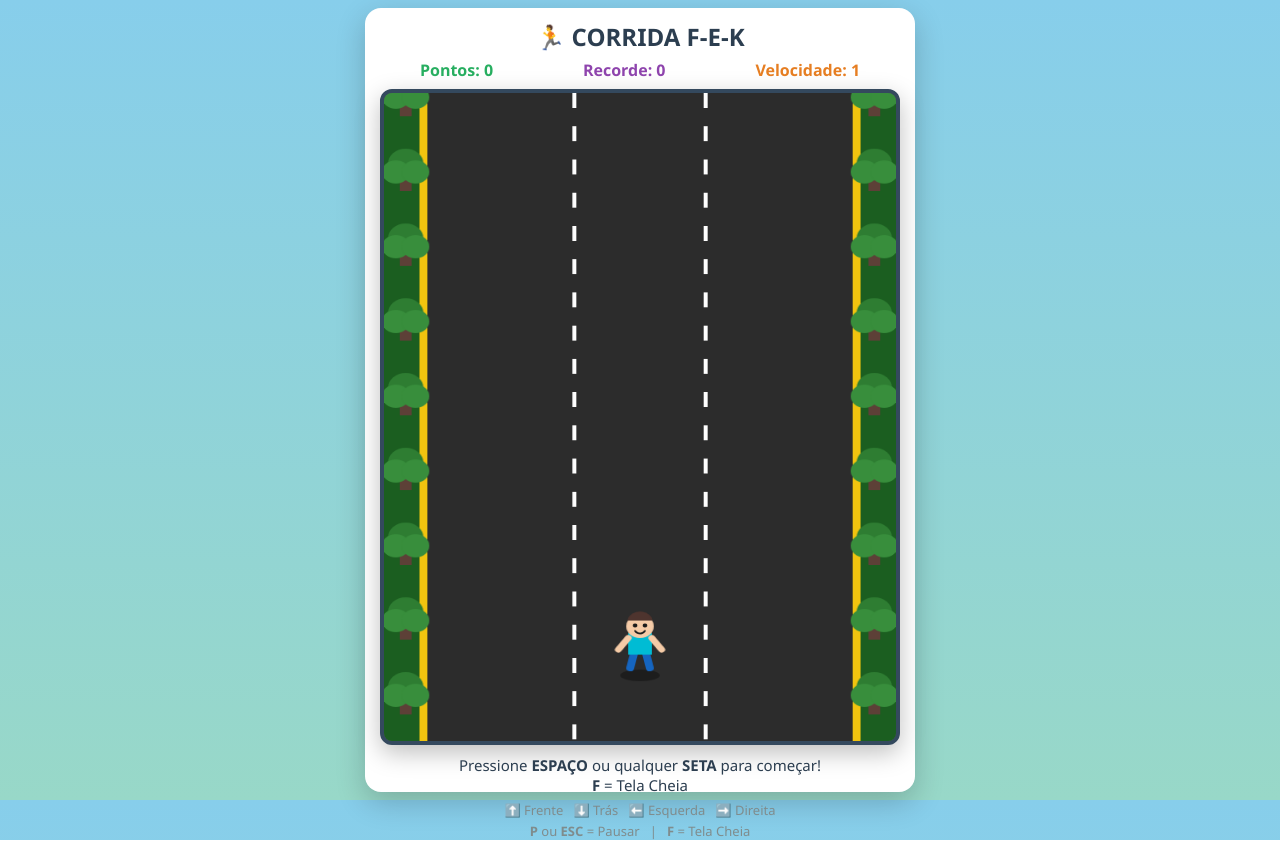
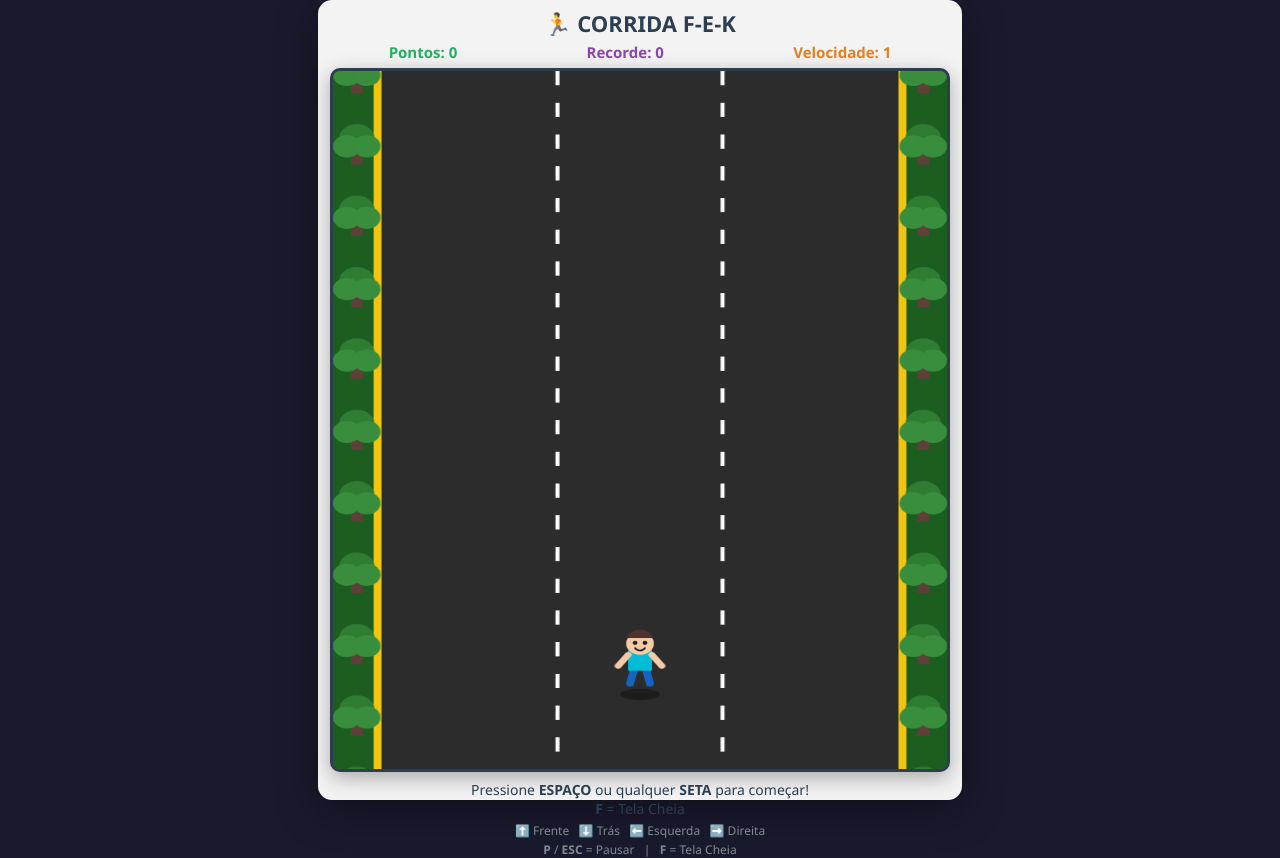
Before and after one commit to emmanusfleurinord-ops/projeto-do-meu-jogo-de-corrida, a plain HTML site: page index.html in a window 1280 px wide. Drawn offline with Linux system fonts and the light colour scheme.

Commit message:
Refactor game interface styles and dimensions
Updated styling and layout of the game interface, including background color, container dimensions, and font sizes. Adjusted canvas size and player dimensions for improved gameplay experience.

```diff
--- a/index.html
+++ b/index.html
@@ -12,7 +12,7 @@
         }
 
         body {
-            background: linear-gradient(180deg, #87CEEB 0%, #98D8C8 100%);
+            background: #1a1a2e;
             font-family: 'Segoe UI', Tahoma, Geneva, Verdana, sans-serif;
             display: flex;
             justify-content: center;
@@ -24,68 +24,63 @@
 
         .container {
             text-align: center;
-            background: white;
-            padding: 12px 15px;
-            border-radius: 16px;
-            box-shadow: 0 10px 30px rgba(0, 0, 0, 0.2);
-            max-width: 98vw;
-            max-height: 98vh;
+            background: rgba(255, 255, 255, 0.95);
+            padding: 8px 12px;
+            border-radius: 14px;
+            box-shadow: 0 10px 40px rgba(0, 0, 0, 0.4);
+            max-width: 100vw;
+            max-height: 100vh;
         }
 
         h1 {
-            font-size: 24px;
-            margin-bottom: 6px;
+            font-size: 22px;
+            margin-bottom: 4px;
             color: #2c3e50;
         }
 
         .info {
             display: flex;
             justify-content: space-around;
-            margin-bottom: 8px;
-            font-size: 16px;
+            margin-bottom: 6px;
+            font-size: 15px;
             font-weight: bold;
             flex-wrap: wrap;
-            gap: 10px;
+            gap: 12px;
         }
 
-        #score {
-            color: #27ae60;
-        }
-
-        #speed {
-            color: #e67e22;
-        }
-
-        #highScore {
-            color: #8e44ad;
-        }
+        #score { color: #27ae60; }
+        #highScore { color: #8e44ad; }
+        #speed { color: #e67e22; }
 
         #gameCanvas {
-            border: 4px solid #34495e;
-            border-radius: 12px;
+            border: 3px solid #2c3e50;
+            border-radius: 10px;
             background: #555;
             display: block;
             margin: 0 auto;
-            width: min(520px, 92vw);
-            height: min(780px, 82vh);
-            box-shadow: 0 8px 25px rgba(0, 0, 0, 0.25);
+
+            /* ===== MAIOR NA LARGURA E NA ALTURA ===== */
+            width: min(620px, 96vw);
+            height: min(880px, 88vh);
+
+            box-shadow: 0 6px 20px rgba(0, 0, 0, 0.3);
         }
 
         .message {
-            margin-top: 10px;
-            font-size: 15px;
+            margin-top: 8px;
+            font-size: 14px;
             color: #2c3e50;
-            min-height: 40px;
+            min-height: 36px;
         }
 
         .controls {
-            margin-top: 6px;
-            font-size: 13px;
+            margin-top: 4px;
+            font-size: 12px;
             color: #7f8c8d;
         }
 
         .controls p {
-            margin: 3px 0;
+            margin: 2px 0;
         }
     </style>
 </head>
@@ -97,14 +92,14 @@
             <span id="highScore">Recorde: 0</span>
             <span id="speed">Velocidade: 1</span>
         </div>
-        <canvas id="gameCanvas" width="520" height="780"></canvas>
+        <canvas id="gameCanvas" width="620" height="880"></canvas>
         <div id="message" class="message">
             Pressione <strong>ESPAÇO</strong> ou qualquer <strong>SETA</strong> para começar!<br>
             Ou clique na estrada.
         </div>
         <div class="controls">
             <p>⬆️ Frente &nbsp; ⬇️ Trás &nbsp; ⬅️ Esquerda &nbsp; ➡️ Direita</p>
-            <p><strong>P</strong> ou <strong>ESC</strong> = Pausar &nbsp; | &nbsp; <strong>F</strong> = Tela Cheia</p>
+            <p><strong>P</strong> / <strong>ESC</strong> = Pausar &nbsp; | &nbsp; <strong>F</strong> = Tela Cheia</p>
         </div>
     </div>
 
@@ -117,10 +112,10 @@
         const messageEl = document.getElementById('message');
 
         const LANE_WIDTH = canvas.width / 3;
-        const PLAYER_W = 30;
-        const PLAYER_H = 55;
-        const OBSTACLE_WIDTH = 46;
-        const OBSTACLE_HEIGHT = 70;
+        const PLAYER_W = 34;
+        const PLAYER_H = 60;
+        const OBSTACLE_WIDTH = 52;
+        const OBSTACLE_HEIGHT = 76;
 
         let gameRunning = false;
         let gameOver = false;
@@ -131,7 +126,6 @@
         let runFrame = 0;
         let bodyBounce = 0;
 
-        // ===== RECORDE =====
         let highScore = localStorage.getItem('corridaFEK_highScore') || 0;
         highScore = parseInt(highScore);
         highScoreEl.textContent = 'Recorde: ' + highScore;
@@ -141,7 +135,6 @@
         let shakeY = 0;
         let particles = [];
         let lastPassSoundTime = 0;
-
         let audioCtx = null;
 
         function initAudio() {
@@ -156,7 +149,6 @@
         function playSound(type) {
             try {
                 initAudio();
-
                 if (type === 'start') {
                     [440, 554, 659].forEach((freq, i) => {
                         const osc = audioCtx.createOscillator();
@@ -170,8 +162,7 @@
                         osc.start(audioCtx.currentTime + i * 0.08);
                         osc.stop(audioCtx.currentTime + i * 0.08 + 0.2);
                     });
-                }
-                else if (type === 'score') {
+                } else if (type === 'score') {
                     const osc = audioCtx.createOscillator();
                     const gain = audioCtx.createGain();
                     osc.connect(gain);
@@ -183,30 +174,24 @@
                     gain.gain.exponentialRampToValueAtTime(0.01, audioCtx.currentTime + 0.1);
                     osc.start();
                     osc.stop(audioCtx.currentTime + 0.1);
-                }
-                else if (type === 'pass') {
+                } else if (type === 'pass') {
                     const now = audioCtx.currentTime;
                     if (now - lastPassSoundTime < 0.28) return;
                     lastPassSoundTime = now;
-
                     const osc = audioCtx.createOscillator();
                     const gain = audioCtx.createGain();
                     osc.connect(gain);
                     gain.connect(audioCtx.destination);
-
                     osc.type = 'sawtooth';
                     osc.frequency.setValueAtTime(160, now);
                     osc.frequency.linearRampToValueAtTime(280, now + 0.12);
                     osc.frequency.linearRampToValueAtTime(80, now + 0.35);
-
                     gain.gain.setValueAtTime(0.01, now);
                     gain.gain.linearRampToValueAtTime(0.18, now + 0.08);
                     gain.gain.exponentialRampToValueAtTime(0.01, now + 0.38);
-
                     osc.start(now);
                     osc.stop(now + 0.38);
-                }
-                else if (type === 'crash') {
+                } else if (type === 'crash') {
                     const osc1 = audioCtx.createOscillator();
                     const gain1 = audioCtx.createGain();
                     osc1.connect(gain1);
@@ -242,8 +227,7 @@
                     gain3.gain.exponentialRampToValueAtTime(0.01, audioCtx.currentTime + 0.4);
                     osc3.start();
                     osc3.stop(audioCtx.currentTime + 0.4);
-                }
-                else if (type === 'pause') {
+                } else if (type === 'pause') {
                     const osc = audioCtx.createOscillator();
                     const gain = audioCtx.createGain();
                     osc.connect(gain);
@@ -260,40 +244,30 @@
 
         const player = {
             x: canvas.width / 2 - PLAYER_W / 2,
-            y: canvas.height - 140,
+            y: canvas.height - 160,
             width: PLAYER_W,
             height: PLAYER_H,
-            laneSpeed: 7,
+            laneSpeed: 8,
             colorBody: '#00bcd4',
             colorSkin: '#f5cba7',
             colorHair: '#4e342e',
             colorPants: '#1565c0'
         };
 
-        const keys = {
-            ArrowUp: false,
-            ArrowDown: false,
-            ArrowLeft: false,
-            ArrowRight: false
-        };
-
+        const keys = { ArrowUp: false, ArrowDown: false, ArrowLeft: false, ArrowRight: false };
         let obstacles = [];
         let roadOffset = 0;
-
         const obstacleColors = ['#f1c40f', '#e67e22', '#3498db', '#e74c3c', '#9b59b6', '#1abc9c', '#e91e63'];
 
         document.addEventListener('keydown', (e) => {
             const key = e.key;
-
             if (['ArrowUp', 'ArrowDown', 'ArrowLeft', 'ArrowRight', ' ', 'p', 'P', 'Escape', 'f', 'F'].includes(key)) {
                 e.preventDefault();
             }
-
             if (key === 'f' || key === 'F') {
                 toggleFullScreen();
                 return;
             }
-
             if (!gameRunning && !gameOver) {
                 if (key === ' ' || key.startsWith('Arrow')) {
                     startGame();
@@ -301,26 +275,19 @@
                     return;
                 }
             }
-
             if (gameOver && key === ' ') {
                 resetGame();
                 return;
             }
-
             if (gameRunning && !gameOver && (key === 'p' || key === 'P' || key === 'Escape')) {
                 togglePause();
                 return;
             }
-
-            if (keys.hasOwnProperty(key)) {
-                keys[key] = true;
-            }
+            if (keys.hasOwnProperty(key)) keys[key] = true;
         });
 
         document.addEventListener('keyup', (e) => {
-            if (keys.hasOwnProperty(e.key)) {
-                keys[e.key] = false;
-            }
+            if (keys.hasOwnProperty(e.key)) keys[e.key] = false;
         });
 
         canvas.addEventListener('click', () => {
@@ -330,7 +297,7 @@
 
         function toggleFullScreen() {
             if (!document.fullscreenElement) {
-                document.documentElement.requestFullscreen().catch(err => {});
+                document.documentElement.requestFullscreen().catch(() => {});
             } else {
                 document.exitFullscreen();
             }
@@ -340,8 +307,7 @@
             particles = [];
             for (let i = 0; i < 18; i++) {
                 particles.push({
-                    x: x,
-                    y: y,
+                    x, y,
                     vx: (Math.random() - 0.5) * 12,
                     vy: (Math.random() - 0.5) * 12,
                     life: 30 + Math.random() * 20,
@@ -372,7 +338,7 @@
             particles = [];
             impactTimer = 0;
             player.x = canvas.width / 2 - PLAYER_W / 2;
-            player.y = canvas.height - 140;
+            player.y = canvas.height - 160;
             gameOver = false;
             gameRunning = true;
             isPaused = false;
@@ -397,7 +363,6 @@
         function updatePlayer() {
             if (keys.ArrowLeft) player.x -= player.laneSpeed;
             if (keys.ArrowRight) player.x += player.laneSpeed;
-
             if (keys.ArrowUp) {
                 speed += 0.045;
                 if (speed > 18) speed = 18;
@@ -406,26 +371,22 @@
                 speed -= 0.07;
                 if (speed < 3.5) speed = 3.5;
             }
-
-            if (player.x < 14) player.x = 14;
-            if (player.x + player.width > canvas.width - 14) {
-                player.x = canvas.width - 14 - player.width;
+            if (player.x < 16) player.x = 16;
+            if (player.x + player.width > canvas.width - 16) {
+                player.x = canvas.width - 16 - player.width;
             }
-
-            player.y = canvas.height - 140 + Math.sin(runFrame * 0.25) * 3;
+            player.y = canvas.height - 160 + Math.sin(runFrame * 0.25) * 3;
         }
 
         function spawnObstacle() {
             const lane = Math.floor(Math.random() * 3);
             const x = lane * LANE_WIDTH + (LANE_WIDTH - OBSTACLE_WIDTH) / 2;
             const color = obstacleColors[Math.floor(Math.random() * obstacleColors.length)];
-
             obstacles.push({
-                x: x,
-                y: -OBSTACLE_HEIGHT - 40,
+                x, y: -OBSTACLE_HEIGHT - 40,
                 width: OBSTACLE_WIDTH,
                 height: OBSTACLE_HEIGHT,
-                color: color,
+                color,
                 passed: false
             });
         }
@@ -434,14 +395,12 @@
             for (let i = obstacles.length - 1; i >= 0; i--) {
                 const obs = obstacles[i];
                 obs.y += speed;
-
                 if (!obs.passed && obs.y > player.y + player.height + 10) {
                     obs.passed = true;
                     playSound('pass');
                     score += 15;
                     scoreEl.textContent = 'Pontos: ' + score;
                 }
-
                 if (obs.y > canvas.height + 50) {
                     obstacles.splice(i, 1);
                 }
@@ -455,9 +414,7 @@
                     player.x + player.width > obs.x + 12 &&
                     player.y < obs.y + obs.height - 15 &&
                     player.y + player.height > obs.y + 15
-                ) {
-                    return true;
-                }
+                ) return true;
             }
             return false;
         }
@@ -471,7 +428,6 @@
                 shakeX = 0;
                 shakeY = 0;
             }
-
             for (let i = particles.length - 1; i >= 0; i--) {
                 const p = particles[i];
                 p.x += p.vx;
@@ -485,17 +441,14 @@
         function drawTree(x, y) {
             ctx.fillStyle = '#5d4037';
             ctx.fillRect(x - 6, y, 12, 28);
-
             ctx.fillStyle = '#2e7d32';
             ctx.beginPath();
             ctx.arc(x, y - 5, 18, 0, Math.PI * 2);
             ctx.fill();
-
             ctx.fillStyle = '#388e3c';
             ctx.beginPath();
             ctx.arc(x - 10, y + 5, 14, 0, Math.PI * 2);
             ctx.fill();
-
             ctx.beginPath();
             ctx.arc(x + 10, y + 5, 14, 0, Math.PI * 2);
             ctx.fill();
@@ -504,53 +457,46 @@
         function drawRoad() {
             ctx.fillStyle = '#1b5e20';
             ctx.fillRect(0, 0, canvas.width, canvas.height);
-
             ctx.fillStyle = '#2c2c2c';
-            ctx.fillRect(40, 0, canvas.width - 80, canvas.height);
+            ctx.fillRect(45, 0, canvas.width - 90, canvas.height);
 
             ctx.strokeStyle = '#ffffff';
             ctx.lineWidth = 4;
             ctx.setLineDash([18, 22]);
             ctx.lineDashOffset = -roadOffset;
-
             ctx.beginPath();
             ctx.moveTo(LANE_WIDTH + 20, 0);
             ctx.lineTo(LANE_WIDTH + 20, canvas.height);
             ctx.stroke();
-
             ctx.beginPath();
             ctx.moveTo(LANE_WIDTH * 2 - 20, 0);
             ctx.lineTo(LANE_WIDTH * 2 - 20, canvas.height);
             ctx.stroke();
-
             ctx.setLineDash([]);
 
             ctx.strokeStyle = '#f1c40f';
             ctx.lineWidth = 8;
             ctx.beginPath();
-            ctx.moveTo(40, 0);
-            ctx.lineTo(40, canvas.height);
+            ctx.moveTo(45, 0);
+            ctx.lineTo(45, canvas.height);
             ctx.stroke();
-
             ctx.beginPath();
-            ctx.moveTo(canvas.width - 40, 0);
-            ctx.lineTo(canvas.width - 40, canvas.height);
+            ctx.moveTo(canvas.width - 45, 0);
+            ctx.lineTo(canvas.width - 45, canvas.height);
             ctx.stroke();
 
             const treeSpacing = 90;
             const offset = roadOffset % treeSpacing;
-
             for (let i = -1; i < canvas.height / treeSpacing + 2; i++) {
                 const ty = i * treeSpacing - offset;
-                drawTree(22, ty);
-                drawTree(canvas.width - 22, ty);
+                drawTree(24, ty);
+                drawTree(canvas.width - 24, ty);
             }
         }
 
         function drawPlayer() {
             const px = player.x + player.width / 2;
             const py = player.y + bodyBounce;
-
             const legSwing = Math.sin(runFrame * 0.45) * 16;
             const armSwing = Math.sin(runFrame * 0.45) * 14;
             bodyBounce = Math.abs(Math.sin(runFrame * 0.45)) * 4;
@@ -612,26 +558,18 @@
 
         function drawObstacles() {
             for (let obs of obstacles) {
-                const x = obs.x;
-                const y = obs.y;
-                const w = obs.width;
-                const h = obs.height;
-
+                const x = obs.x, y = obs.y, w = obs.width, h = obs.height;
                 ctx.shadowColor = obs.color;
                 ctx.shadowBlur = 12;
-
                 ctx.fillStyle = obs.color;
                 roundRect(ctx, x + 4, y + 8, w - 8, h - 16, 10);
                 ctx.fill();
-
                 ctx.fillStyle = shadeColor(obs.color, -40);
                 roundRect(ctx, x + 10, y + 14, w - 20, h - 38, 6);
                 ctx.fill();
-
                 ctx.fillStyle = 'rgba(30, 30, 50, 0.7)';
                 roundRect(ctx, x + 13, y + 17, w - 26, h - 48, 4);
                 ctx.fill();
-
                 ctx.shadowBlur = 8;
                 ctx.shadowColor = '#fff9c4';
                 ctx.fillStyle = '#fffde7';
@@ -639,7 +577,6 @@
                 ctx.arc(x + 14, y + h - 14, 5, 0, Math.PI * 2);
                 ctx.arc(x + w - 14, y + h - 14, 5, 0, Math.PI * 2);
                 ctx.fill();
-
                 ctx.shadowBlur = 0;
                 ctx.fillStyle = '#111';
                 ctx.fillRect(x + 6, y + 12, 8, 12);
@@ -680,9 +617,7 @@
             const f = parseInt(color.slice(1), 16);
             const t = percent < 0 ? 0 : 255;
             const p = Math.abs(percent) / 100;
-            const R = f >> 16;
-            const G = (f >> 8) & 0x00FF;
-            const B = f & 0x0000FF;
+            const R = f >> 16, G = (f >> 8) & 0x00FF, B = f & 0x0000FF;
             return '#' + (0x1000000 +
                 (Math.round((t - R) * p) + R) * 0x10000 +
                 (Math.round((t - G) * p) + G) * 0x100 +
@@ -692,51 +627,37 @@
 
         function gameLoop() {
             if (!gameRunning || isPaused) return;
-
             ctx.save();
             ctx.translate(shakeX, shakeY);
-
             roadOffset += speed * 1.6;
             if (roadOffset > 50) roadOffset = 0;
-
             runFrame++;
-
             drawRoad();
             updatePlayer();
             updateObstacles();
             drawObstacles();
             drawPlayer();
             drawParticles();
-
             if (impactTimer > 20) {
                 ctx.fillStyle = `rgba(255, 50, 50, ${0.35 * (impactTimer / 40)})`;
                 ctx.fillRect(0, 0, canvas.width, canvas.height);
             }
-
             ctx.restore();
-
             updateImpactEffects();
-
             frameCount++;
-
             if (frameCount % 150 === 0) {
                 speed += 0.3;
                 speedEl.textContent = 'Velocidade: ' + Math.floor(speed);
             }
-
             if (frameCount % Math.max(16, 50 - Math.floor(speed * 2)) === 0) {
                 spawnObstacle();
             }
-
             if (checkCollision()) {
                 gameOver = true;
                 gameRunning = false;
-
                 impactTimer = 40;
                 createImpactParticles(player.x + player.width / 2, player.y + player.height / 2);
                 playSound('crash');
-
-                // ===== ATUALIZA O RECORDE =====
                 if (score > highScore) {
                     highScore = score;
                     localStorage.setItem('corridaFEK_highScore', highScore);
@@ -747,12 +668,10 @@
                 }
                 return;
             }
-
             if (frameCount % 4 === 0) {
                 score += 1;
                 scoreEl.textContent = 'Pontos: ' + score;
             }
-
             requestAnimationFrame(gameLoop);
         }
 
```
